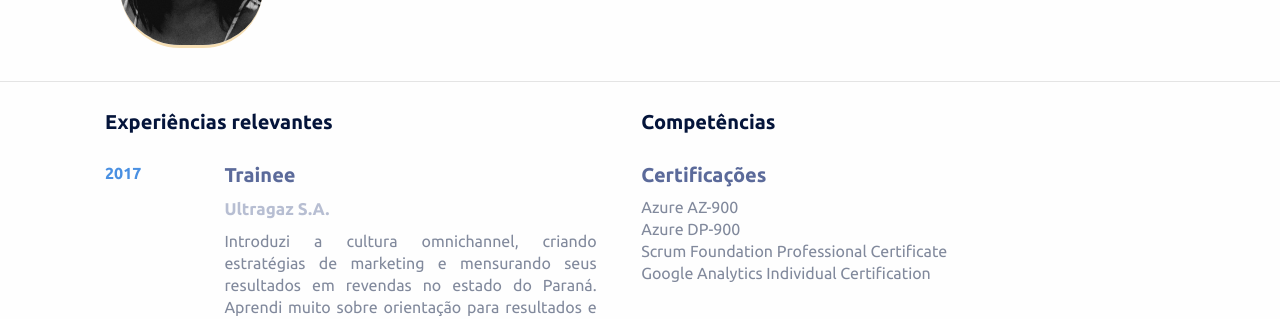
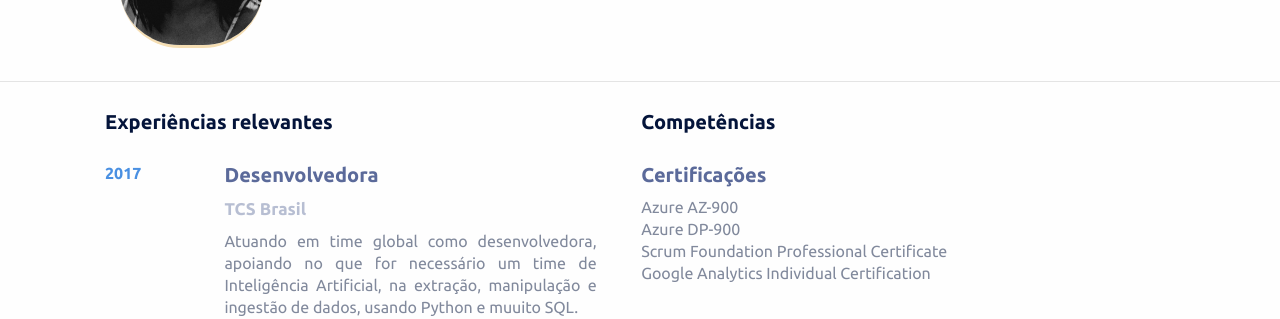
Before and after one commit to amandafrois/site_antigo, a plain HTML site: page amanda/index.html in a window 1280 px wide. Shown: the part 471-790 px from the top of the page. Drawn offline with nearby package versions, Linux system fonts and the light colour scheme; files whose address does not match are found by name.

Commit message:
Update index.html

```diff
--- a/amanda/index.html
+++ b/amanda/index.html
@@ -68,12 +68,12 @@
             <div class="list-card">
                 <p class="exp">2017</p>
                 <div class="local">
-                    <h3 id="relevantPosition1">Trainee</h3>
-                    <h2 id="relevantCompany1">Ultragaz S.A.</h2>
+                    <h3 id="relevantPosition1">Desenvolvedora</h3>
+                    <h2 id="relevantCompany1">TCS Brasil</h2>
 
-                    <p id="relevantSkills1">Introduzi a cultura omnichannel, criando estratégias de marketing e
-                        mensurando seus resultados em revendas no estado do Paraná. Aprendi muito sobre orientação para
-                        resultados e para clientes/usuários.</p>
+                    <p id="relevantSkills1">Atuando em time global como desenvolvedora,
+                        apoiando no que for necessário um time de Inteligência Artificial,
+                        na extração, manipulação e ingestão de dados, usando Python e muuito SQL.</p>
                 </div>
             </div>
 
```
